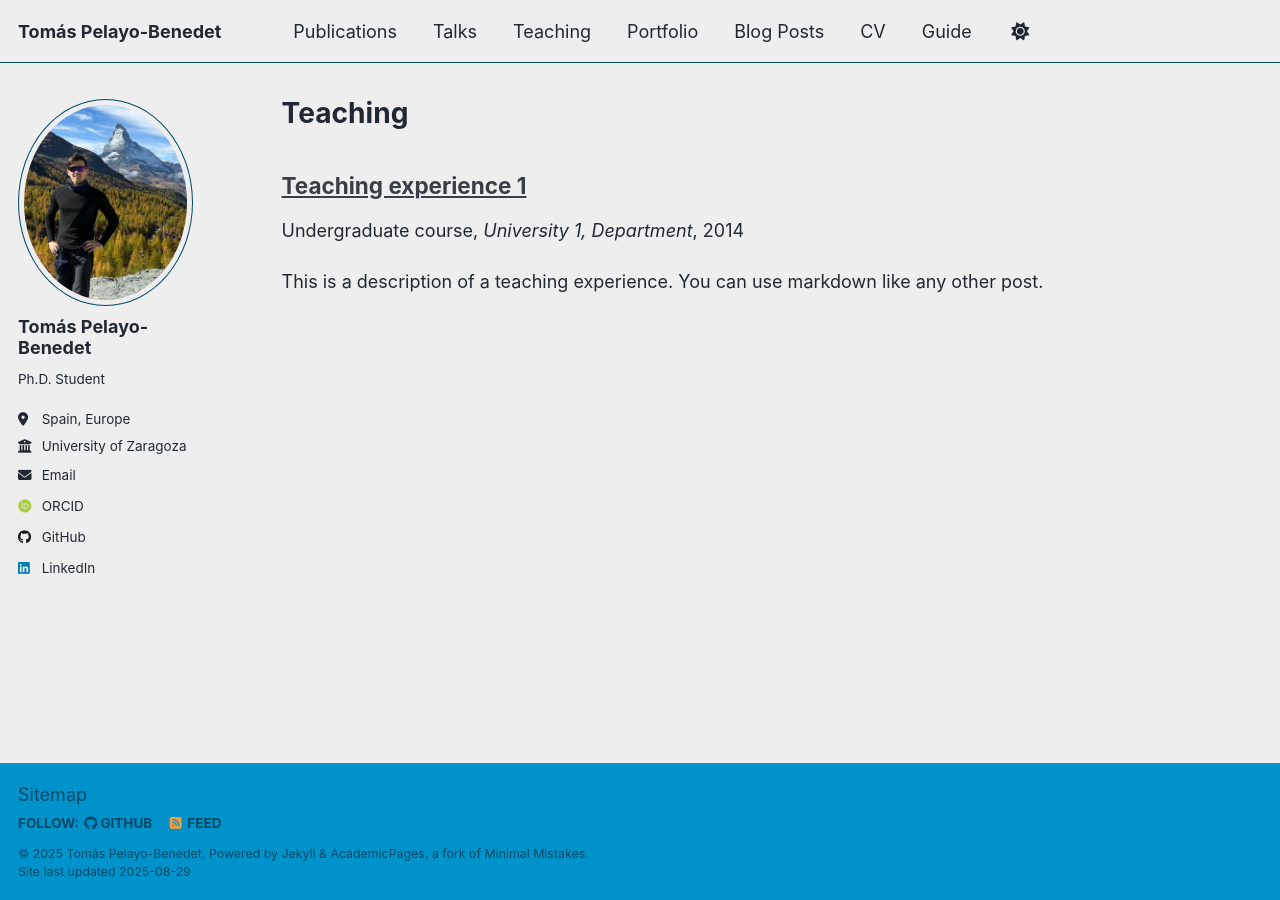
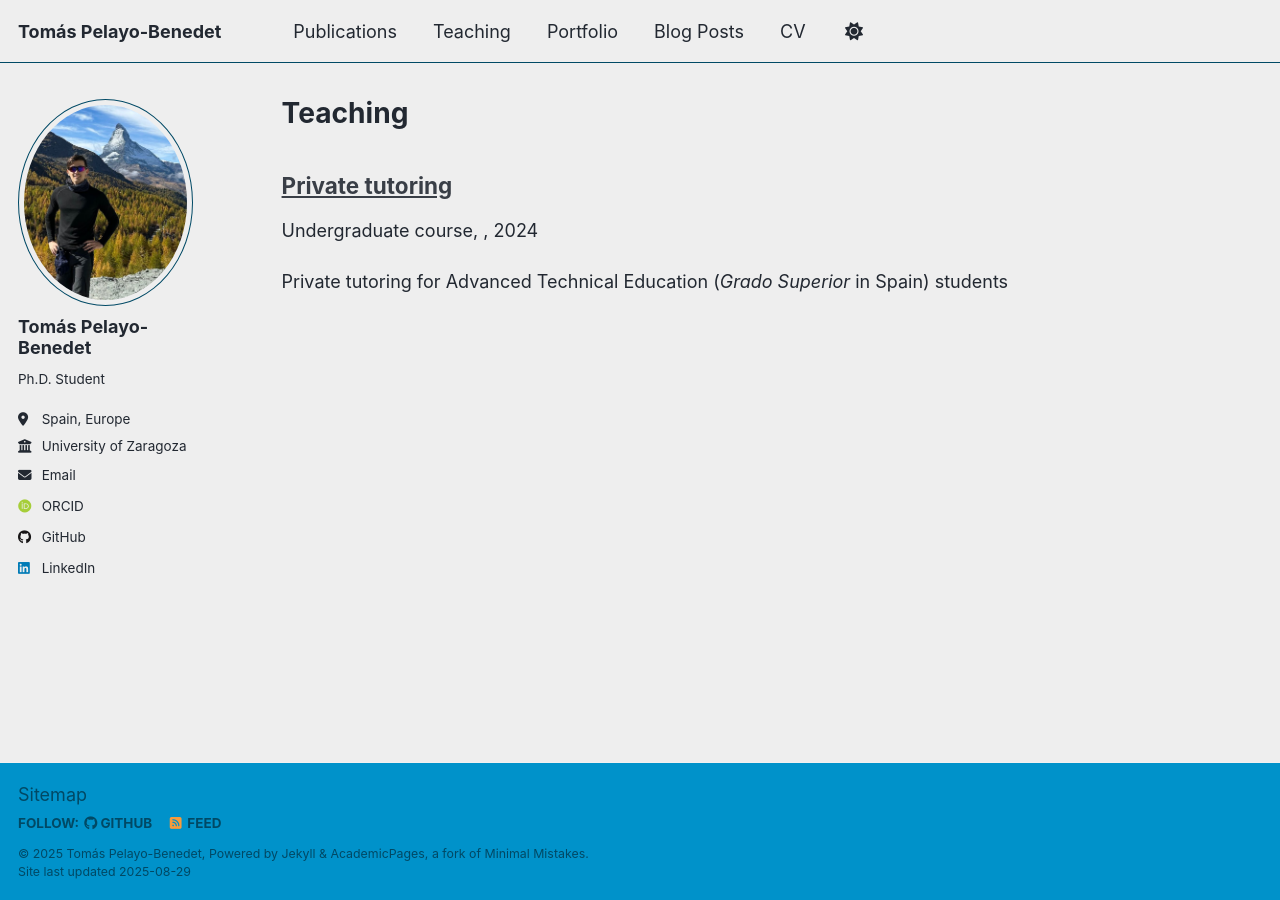
Before and after one commit to TomasPelayoBenedet/tomaspelayobenedet.github.io, a Jekyll site: the page built from _pages/teaching.html, in a window 1280 px wide. Built offline with Jekyll 4.4.1, drawn with Linux system fonts in a browser that asks for light colours; some web fonts are replaced; a script that is not in the unit is left out.

Commit message:
teaching update

```diff
--- a/_teaching/2014-spring-teaching-1.md
+++ /dev/null
@@ -1,20 +0,0 @@
----
-title: "Teaching experience 1"
-collection: teaching
-type: "Undergraduate course"
-permalink: /teaching/2014-spring-teaching-1
-venue: "University 1, Department"
-date: 2014-01-01
-location: "City, Country"
----
-
-This is a description of a teaching experience. You can use markdown like any other post.
-
-Heading 1
-======
-
-Heading 2
-======
-
-Heading 3
-======
--- /dev/null
+++ b/_teaching/2024-private-tutoring.md
@@ -0,0 +1,10 @@
+---
+title: "Private tutoring"
+collection: teaching
+type: "Undergraduate course"
+permalink: /teaching/2024tutoring
+date: 2024-02-01
+location: "Zaragoza, Spain"
+---
+
+Private tutoring for Advanced Technical Education (<i>Grado Superior</i> in Spain) students
```
Also changed, not shown: _data/navigation.yml (+4 -4 lines), backup/_talks/2012-03-01-talk-1.md (deleted, +0 -11 lines), backup/_talks/2013-03-01-tutorial-1.md (deleted, +0 -13 lines), backup/_talks/2014-02-01-talk-2.md (deleted, +0 -13 lines), backup/_talks/2014-03-01-talk-3.md (deleted, +0 -11 lines), backup/_teaching/2014-spring-teaching-1.md (deleted, +0 -20 lines), backup/_teaching/2015-spring-teaching-2.md (deleted, +0 -20 lines).
